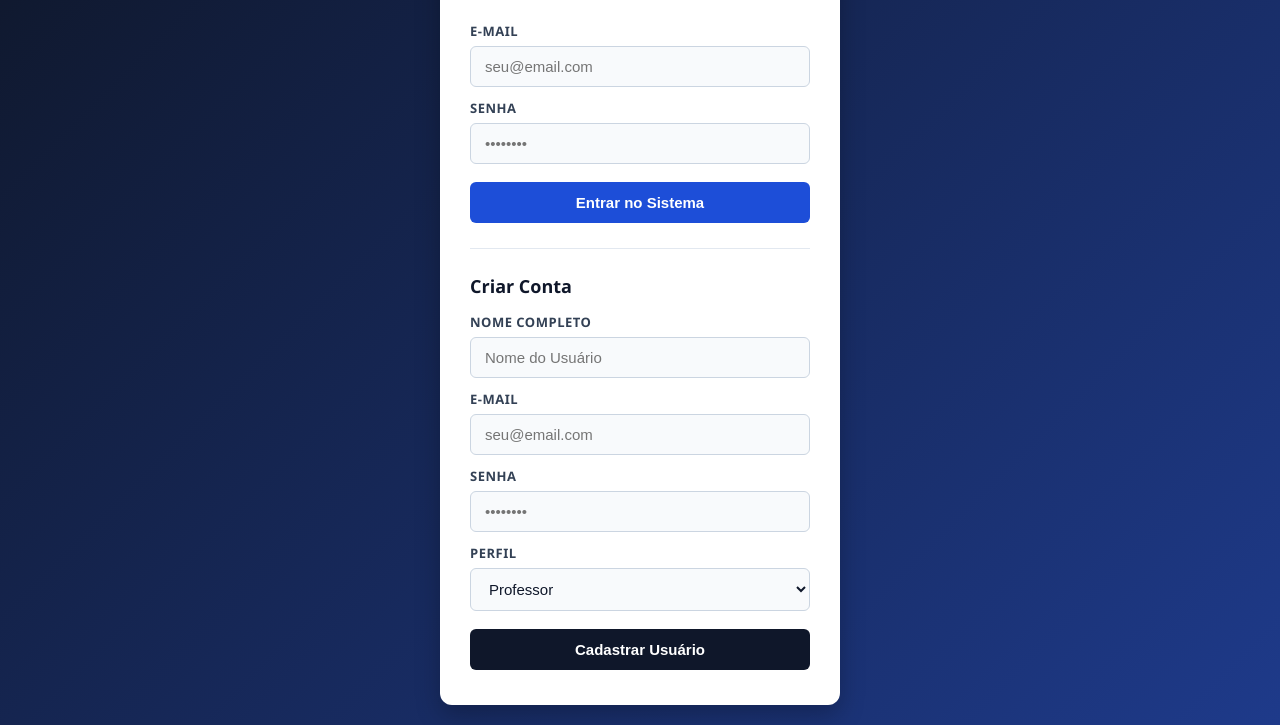
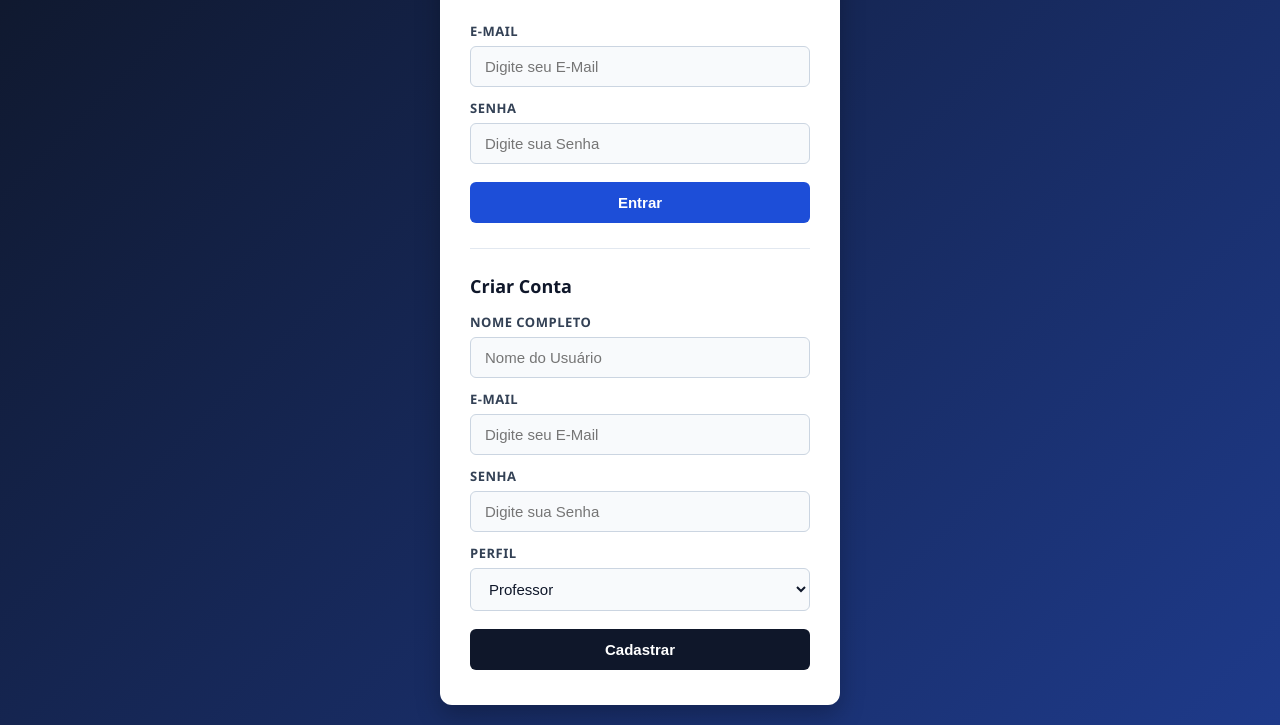
Before and after one commit to Henriquenegriascencio/preconselhosupabase, a website: page index.html in a window 1280 px wide. Shown: the part 117-842 px from the top of the page. Drawn offline with Linux system fonts and the light colour scheme.

Commit message:
Update index.html

```diff
--- a/index.html
+++ b/index.html
@@ -85,12 +85,12 @@
 
     <form id="formLogin">
         <label>E-mail</label>
-        <input type="email" id="loginEmail" placeholder="seu@email.com" required>
+        <input type="email" id="loginEmail" placeholder="Digite seu E-Mail" required>
 
         <label>Senha</label>
-        <input type="password" id="loginSenha" placeholder="••••••••" required>
+        <input type="password" id="loginSenha" placeholder="Digite sua Senha" required>
 
-        <button type="submit" class="btn-blue">Entrar no Sistema</button>
+        <button type="submit" class="btn-blue">Entrar</button>
     </form>
 
     <div class="divider"></div>
@@ -101,10 +101,10 @@
         <input type="text" id="cadNome" placeholder="Nome do Usuário" required>
 
         <label>E-mail</label>
-        <input type="email" id="cadEmail" placeholder="seu@email.com" required>
+        <input type="email" id="cadEmail" placeholder="Digite seu E-Mail" required>
 
         <label>Senha</label>
-        <input type="password" id="cadSenha" placeholder="••••••••" required>
+        <input type="password" id="cadSenha" placeholder="Digite sua Senha" required>
 
         <label>Perfil</label>
         <select id="cadTipo">
@@ -112,7 +112,7 @@
             <option value="Admin">Administrador</option>
         </select>
 
-        <button type="submit" class="btn-black">Cadastrar Usuário</button>
+        <button type="submit" class="btn-black">Cadastrar</button>
     </form>
 </div>
 
```
